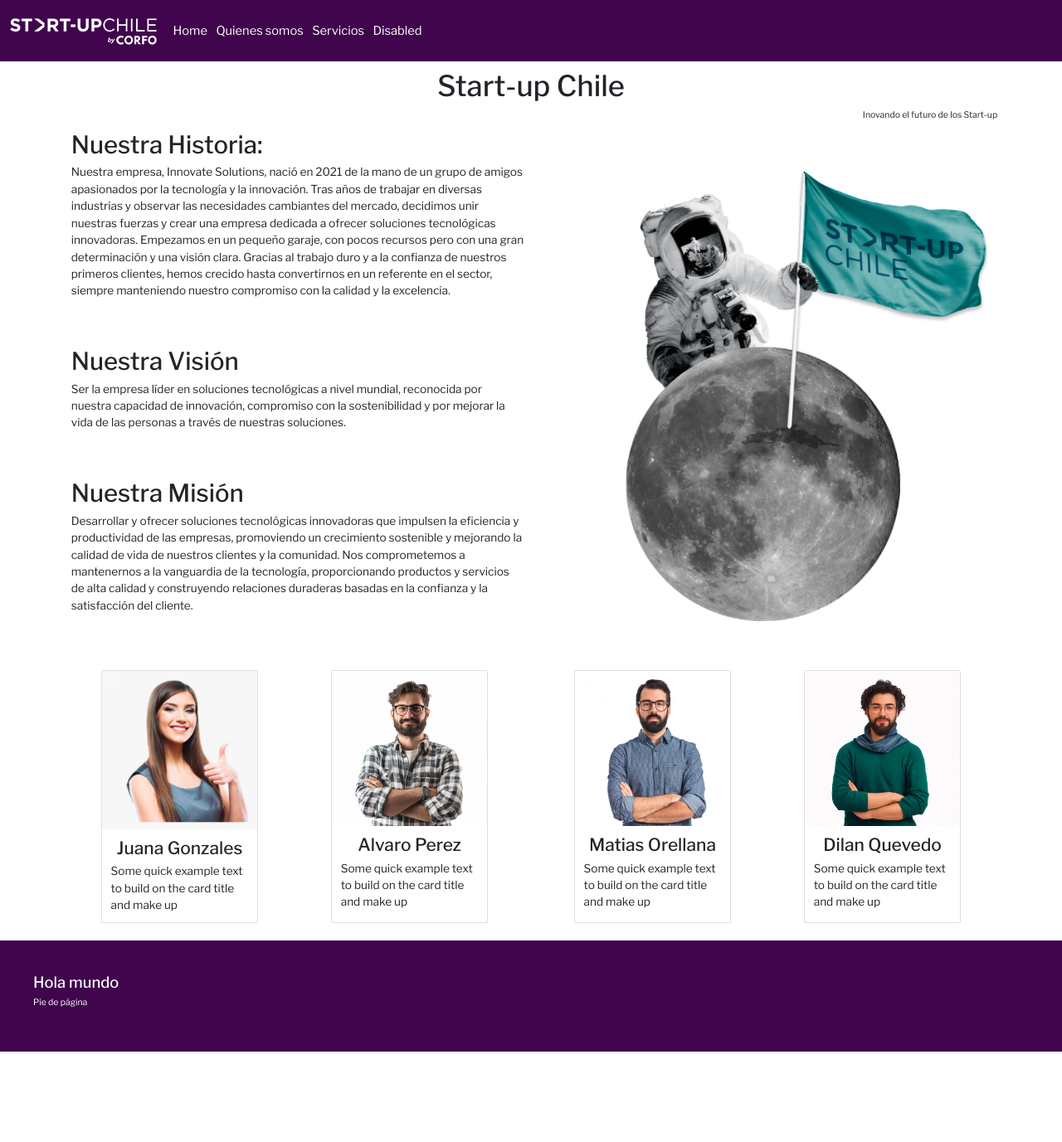
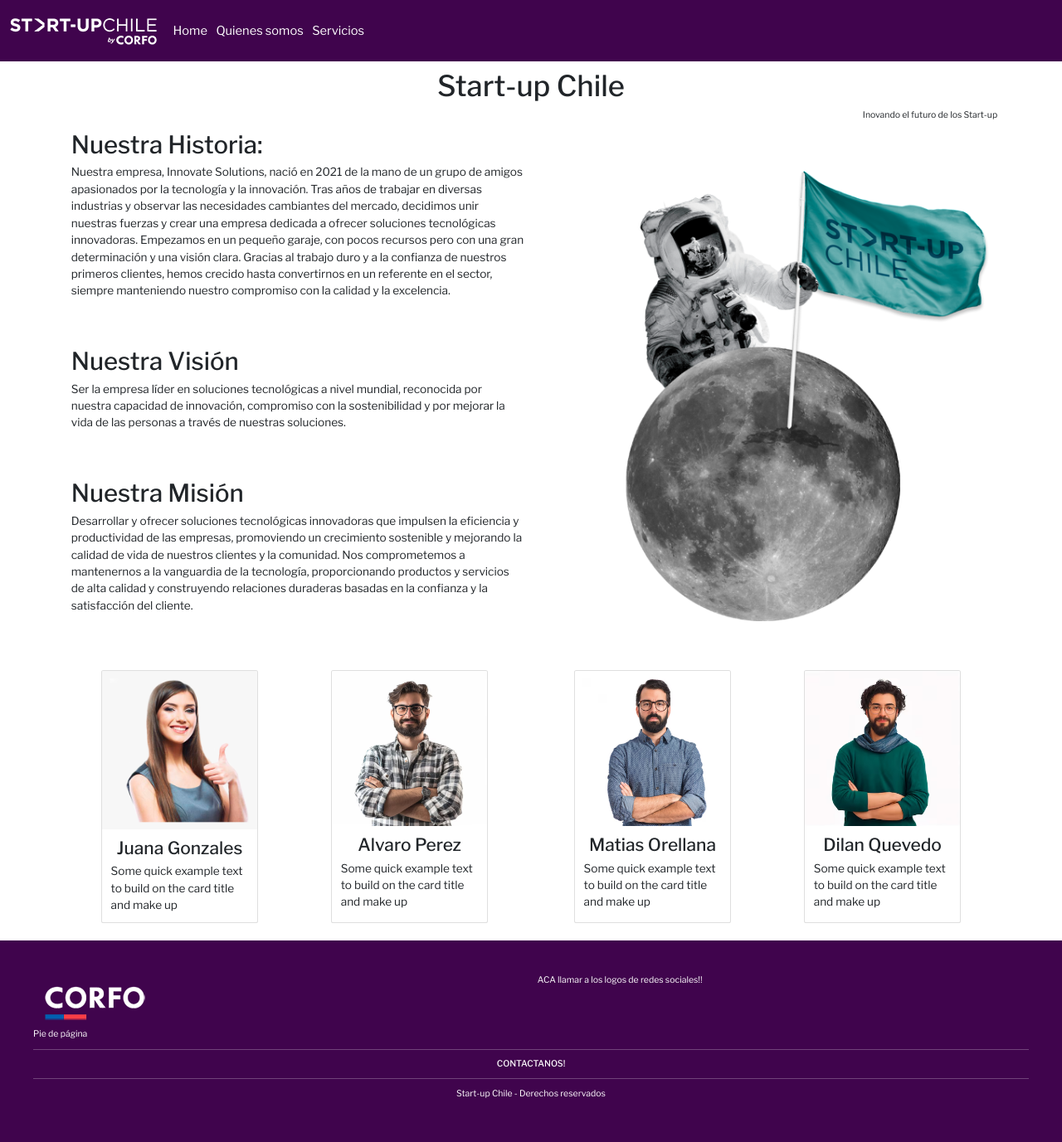
Before and after one commit to bvnja019/prueba_3, a Django app: template aplicacion1/templates/alumnos/quienesSomos.html in a window 1280 px wide. Shown: the whole page at 83% size. Before the commit the page ends 1268 px from the top, so only its background shows below. Run offline with Django 4.2, Linux system fonts and the light colour scheme; the template is opened without the code that fills it, so the values that code supplies are empty; some web fonts are replaced.

Commit message:
Cambios 20:30 20240630

```diff
--- a/aplicacion1/templates/alumnos/quienesSomos.html
+++ b/aplicacion1/templates/alumnos/quienesSomos.html
@@ -26,9 +26,7 @@
                     <li class="nav-item">
                         <a class="nav-link" href="#">Servicios</a>
                     </li>
-                    <li class="nav-item">
-                        <a class="nav-link" href="#" tabindex="-1">Disabled</a>
-                    </li>
+
                     </ul>
                 </div>
             </div>
@@ -112,9 +110,29 @@
         </div>
     </section>
     <footer>
-        <h3>Hola mundo</h3>
+        <div class="row">
+          <div class="col-12 col-lg-6">
+            <img src="../../static/aplicacion1/img/logocorfo.png" alt="CorfoImagen">
+          </div>
+          <div class="col-12 col-lg-6">
+
+            <p>ACA llamar a los logos de redes sociales!!</p>
+
+          </div>
+
+        </div>
         <p>Pie de página</p>
-    </footer>
+
+        <hr>
+
+        <h6 class="text-center">CONTACTANOS!</h6>
+
+        <hr>
+
+        <p class="text-center">Start-up Chile - Derechos reservados</p>
+
+
+      </footer>
 
     <script src="https://cdn.jsdelivr.net/npm/bootstrap@5.0.2/dist/js/bootstrap.bundle.min.js" integrity="sha384-MrcW6ZMFYlzcLA8Nl+NtUVF0sA7MsXsP1UyJoMp4YLEuNSfAP+JcXn/tWtIaxVXM" crossorigin="anonymous"></script>
 </body>
```
